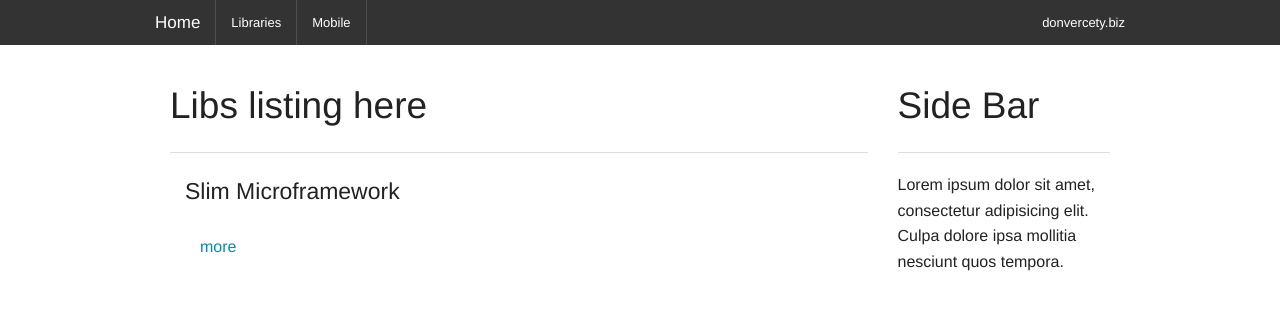
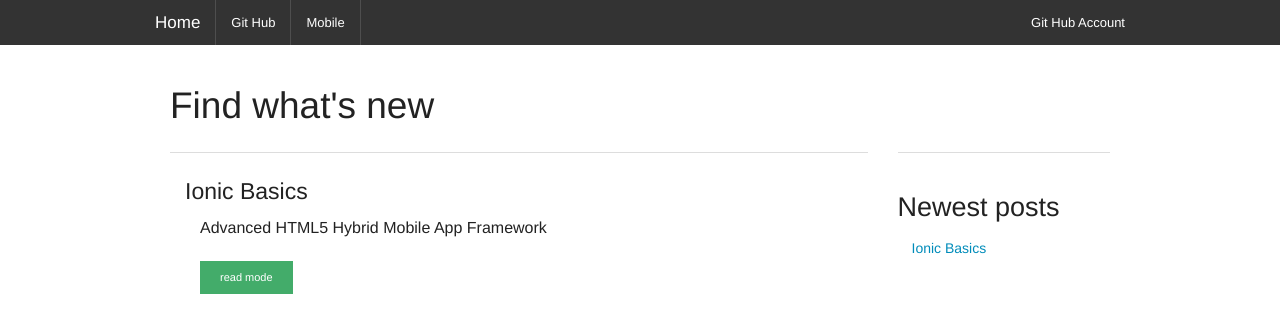
Before and after one commit to donvercety/donvercety.github.io, a Jekyll site: the page built from index.html, in a window 1280 px wide. Shown: the top 333 px of the page. Built offline with Jekyll 4.4.1, drawn with Linux system fonts in a browser that asks for light colours.

Commit message:
main structure changed

```diff
--- a/_config.yml
+++ b/_config.yml
@@ -1,12 +1,14 @@
 # Site settings
 title: donvercety GitHub Page
 email: office@donvercety.biz
-description: "Coding tutorials, scripts, libraries and how to's for all that is code"
-baseurl: "" # the subpath of your site, e.g. /blog/
-url: "http://git.lubo.it" # the base hostname & protocol for your site
-twitter_username: donvercety
-github_username:  donvercety
+description: >
+  Coding tutorials, scripts, libraries and how to's for all that is code
+
+baseurl: ""							# the subpath of your site, e.g. /blog/
+url: "http://localhost:4000" 		# the base hostname & protocol for your site
+
 
 # Build settings
 markdown: kramdown
 permalink: pretty
+# permalink: /:title 				# (remove the date from the uri)
--- a/_includes/footer.html
+++ b/_includes/footer.html
@@ -1,3 +1,5 @@
 <footer>
 	<script src="{{ "/js/vendor/jquery.js" | prepend: site.baseurl | prepend: site.url }}"></script>
+	<script src="{{ "/js/foundation.min.js" | prepend: site.baseurl | prepend: site.url }}"></script>
+	<script type="text/javascript">$(document).foundation();</script>
 </footer>
--- a/_includes/header.html
+++ b/_includes/header.html
@@ -23,7 +23,7 @@
 
 				<!-- Left Nav Section -->
 				<ul class="right">
-					<li><a href="http://donvercety.biz/" target="_blank">donvercety.biz</a></li>
+					<li><a href="https://github.com/donvercety" target="_blank">Git Hub Account</a></li>
 				</ul>
 			</section>
 		</nav>
--- /dev/null
+++ b/_includes/sidebar-git.html
@@ -0,0 +1,5 @@
+<ul class="side-nav">
+	{% for git in site.data.github | sort:"name" %}
+		<li><a href="#{{ git.name | downcase }}">{{git.name}}</a></li>
+	{% endfor %}
+</ul>
--- /dev/null
+++ b/_includes/sidebar-home.html
@@ -0,0 +1,6 @@
+<ul class="side-nav">
+	<h3>Newest posts</h3>
+	{% for post in site.posts | sort:"date" %}
+		<li><a href="{{ post.url }}">{{ post.title }}</a></li>
+	{% endfor %}
+</ul>
--- /dev/null
+++ b/_includes/sidebar-mobile.html
@@ -0,0 +1,5 @@
+<ul class="side-nav">
+	{% for mob in site.data.mobile %}
+		<li><a href="#{{ mob.name | downcase }}">{{mob.name}}</a></li>
+	{% endfor %}
+</ul>
--- a/css/style.css
+++ b/css/style.css
@@ -9,3 +9,12 @@
 .bottom-15 { margin-bottom: 1.5em; }
 .bottom-20 { margin-bottom: 2.0em; }
 .bottom-25 { margin-bottom: 2.5em; }
+
+/* foundation overwrite */
+.side-nav li {
+	margin: 0;
+}
+
+.side-nav li a:not(.button) {
+	padding: 0.15rem 0.875rem;
+}
--- a/index.html
+++ b/index.html
@@ -3,15 +3,15 @@ layout: default
 ---
 
 <div class="medium-9 column">
-	<h2>Libs listing here</h2>
+	<h2>Find what's new</h2>
 	<hr/>
 
 	<div class="medium-12 column">
-		{% for post in site.posts %}
+		{% for post in site.posts | sort:"date" %}
 			<h4>{{ post.title }}</h4>
 			<div class="medium-12 column">
-				<p>{{ post.desc }}</p>
-				<a href="{% post_url 2014-11-27-slim-framework %}">more</a>
+				<p>{{ post.description }}</p>
+				<a href="{{ post.url }}" class="button success tiny">read mode</a>
 			</div>
 		{% endfor %}
 	</div>
@@ -19,7 +19,7 @@ layout: default
 </div>
 
 <div class="medium-3 column">
-	<h2>Side Bar</h2>
+	<h2>&nbsp;</h2>
 	<hr/>
-	<p>Lorem ipsum dolor sit amet, consectetur adipisicing elit. Culpa dolore ipsa mollitia nesciunt quos tempora.</p>
+	{% include sidebar-home.html %}
 </div>
```
Also changed, not shown: _data/github.yml (added, +27 -0 lines), _data/libs.yml (deleted, +0 -7 lines), _data/mobile.yml (added, +23 -0 lines), _layouts/posts.html (added, +11 -0 lines), _posts/2014-11-27-slim-framework.md (deleted, +0 -36 lines), _posts/2014-12-01-ionic-framework.md (added, +29 -0 lines), github.html (added, +35 -0 lines), libraries.html (deleted, +0 -12 lines), mobile.html (added, +34 -0 lines), mobile.md (deleted, +0 -21 lines).
